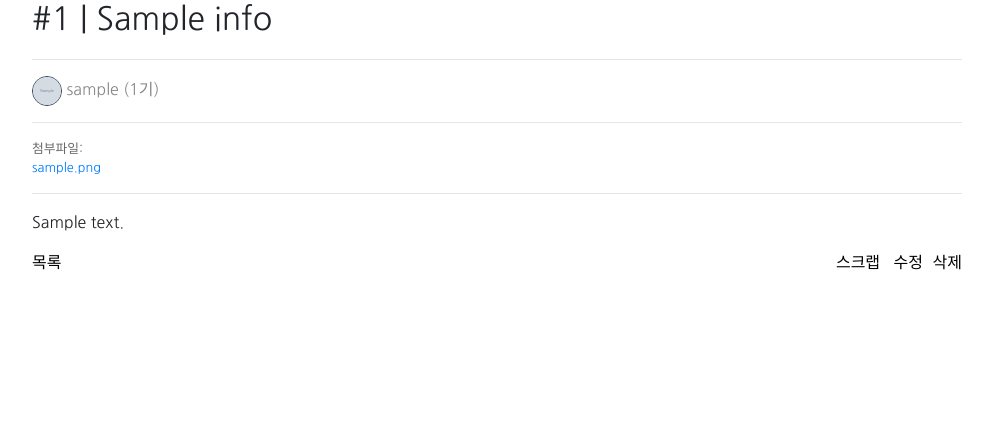
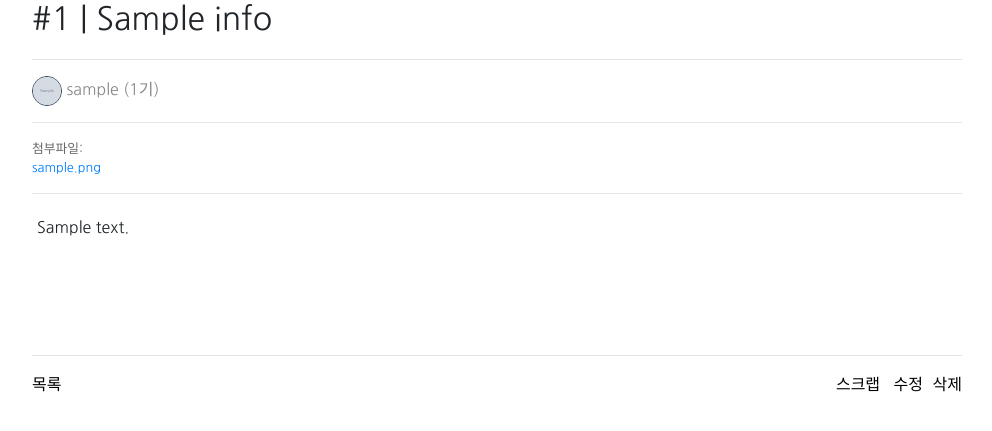
Before and after one commit to pirogramming/piro_website, a Django app: page /infoboard/1/ in a window 1280 px wide. Shown: the part 124-555 px from the top of the page, without its empty margins (143-1135 px from the left). Run offline with Django 3.2, Linux system fonts and the light colour scheme; a user stored in the database is signed in; tables that the repository leaves empty hold one stand-in row (values such as "Sample post"); grey boxes marked "Sample" are stand-in pictures; parts of the project's set-up code (start-up, migrations or seed data) failed here and were passed over; some libraries are stand-ins or nearby versions; some web fonts are replaced.

Commit message:
Detail Info Padding (의서)

```diff
--- a/infoboard/templates/infoboard/detail_info.html
+++ b/infoboard/templates/infoboard/detail_info.html
@@ -63,8 +63,9 @@ change_infoboard();
         {% endfor %}
         </p>
         <hr/>
-        <p style="white-space: pre-wrap;word-wrap:break-word;">{{  info.text }}</p>
+        <p style="white-space: pre-wrap;word-wrap:break-word; padding:5px 5px 100px 5px;">{{  info.text }}</p>
     </div>
+    <hr/>
     <div style="display: inline-block; float: left;">
         <a class="btn-sky" href="{% url 'infoboard:list_info' %}">목록</a>
     </div>
```
